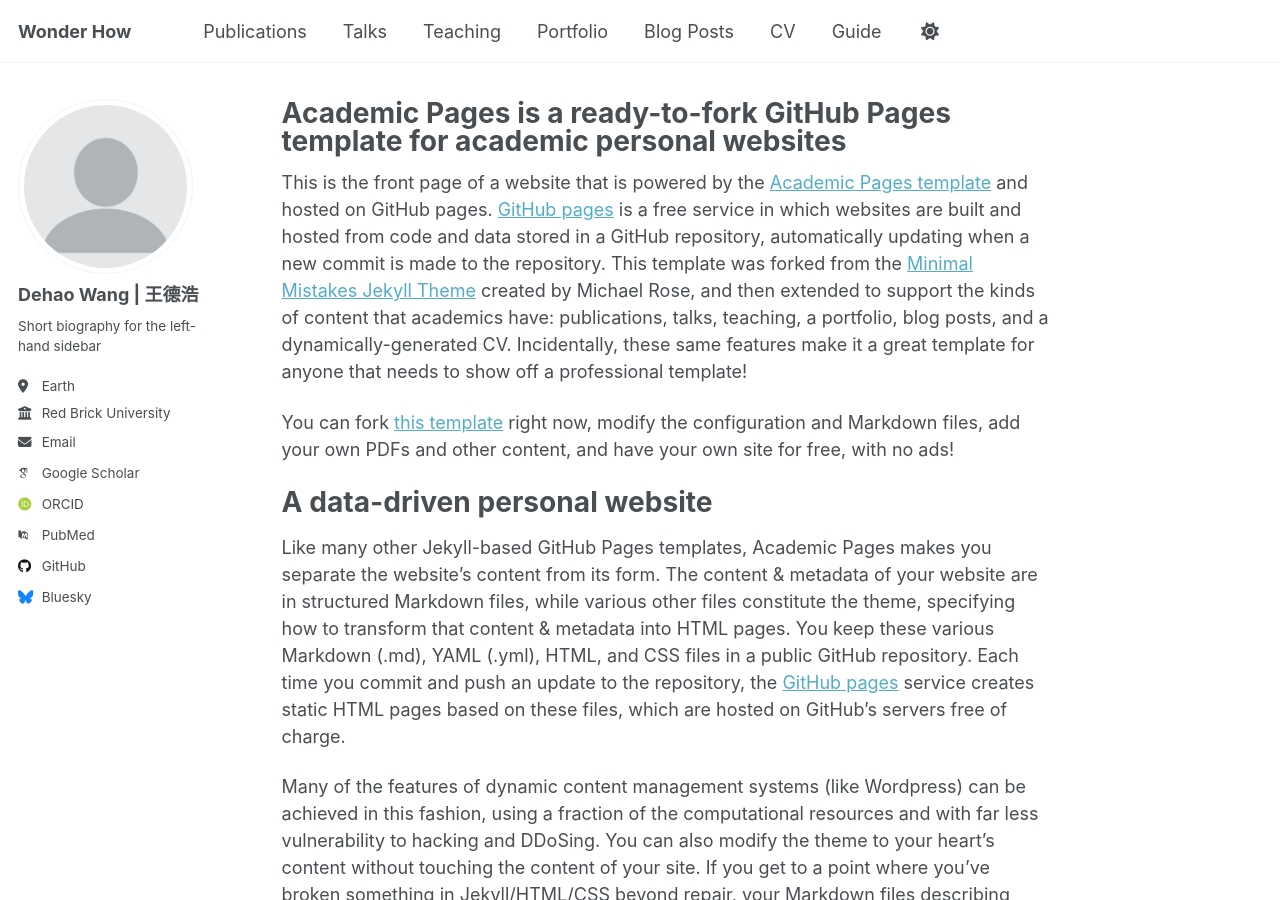
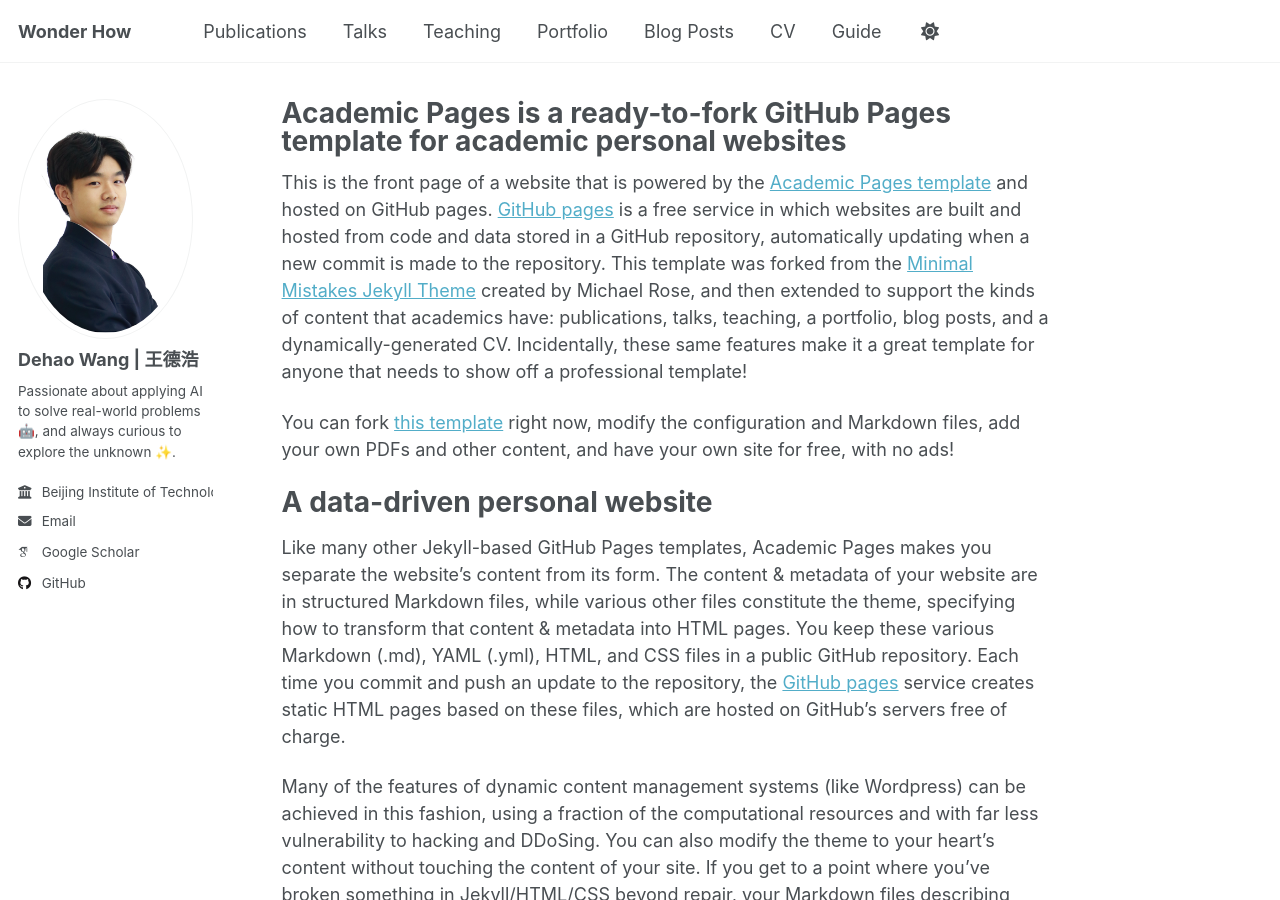
Before and after one commit to Wonder-How/Wonder-How.github.io, a Jekyll site: the page built from _pages/about.md, in a window 1280 px wide and 900 px high. Built offline with Jekyll 4.4.1, drawn with Linux system fonts in a browser that asks for light colours; some web fonts are replaced; a script that is not in the unit is left out.

Commit message:
add profile

```diff
--- a/_config.yml
+++ b/_config.yml
@@ -22,23 +22,23 @@ repository               : "Wonder-How/Wonder-How.github.io"
 #               Additional customization can be done by editing /_includes/author-profile.html
 author:
   # Biographic information
-  avatar           : "profile.png"
+  avatar           : "人-一寸.png"
   name             : "Dehao Wang | 王德浩"
   pronouns         : # example: "she/her"
-  bio              : "Short biography for the left-hand sidebar"
-  location         : "Earth"
-  employer         : "Red Brick University"
+  bio              : "Passionate about applying AI to solve real-world problems 🤖, and always curious to explore the unknown ✨."
+  # location         : "Earth"
+  employer         : "Beijing Institute of Technology"
   uri              : # URL
-  email            : "none@example.org"
+  email            : "wonderhow@bit.edu.cn"
 
   # Academic websites
   academia         : # URL
   arxiv            : # URL - Update with the correct link to your profile
-  googlescholar    : "https://scholar.google.com/citations?user=PS_CX0AAAAAJ"
+  googlescholar    : "https://scholar.google.com/citations?user=1vTedtYAAAAJ"
   impactstory      : # URL
-  orcid            : "http://orcid.org/yourorcidurl"
+  # orcid            : "http://orcid.org/yourorcidurl"
   semantic         : # URL
-  pubmed           : "https://www.ncbi.nlm.nih.gov/pubmed/?term=john+snow"
+  # pubmed           : "https://www.ncbi.nlm.nih.gov/pubmed/?term=john+snow"
   researchgate     : # URL
   scopus           : # URL
 
@@ -46,13 +46,13 @@ author:
   bitbucket        : # Username - Update with your username on the site
   codepen          : # Username
   dribbble         : # Username
-  github           : "academicpages"
+  github           : "Wonder-How"
   kaggle           : # Username
   stackoverflow    : # User number or user number and name (i.e., use "1" or "1/jeff-atwood")
 
   # Social media
   artstation       : # Username
-  bluesky          : "bsky.app" # Replace this with you Bluesky username
+  # bluesky          : "bsky.app" # Replace this with you Bluesky username
   facebook         : # Username
   flickr           : # Username
   foursquare       : # Username
```
Also changed, not shown: images/人-一寸.png (added).
